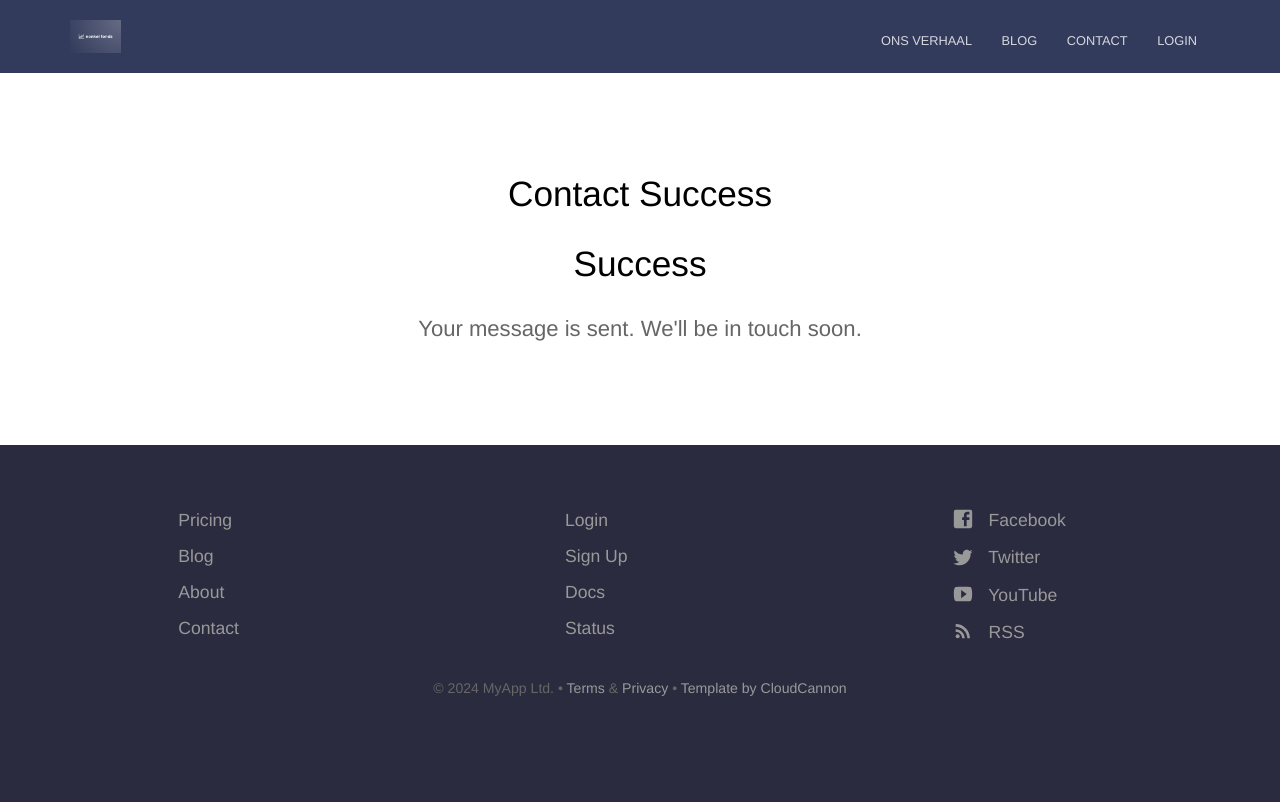
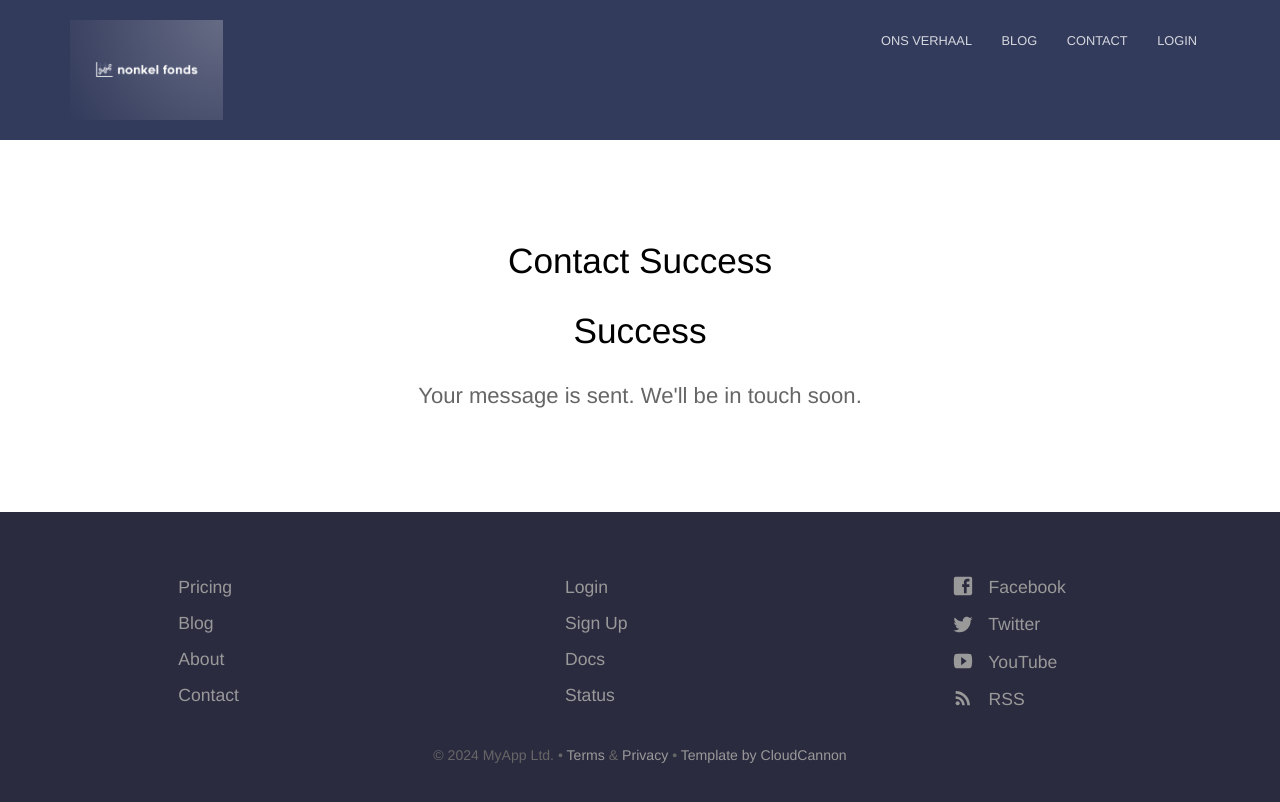
Before and after one commit to nonkelfonds/nonkelfonds.github.io, a Jekyll site: the page built from contact-success.html, in a window 1280 px wide. Shown: the top 802 px of the page. Built offline with Jekyll 4.4.1, drawn with Linux system fonts in a browser that asks for light colours.

```diff
--- a/_layouts/default.html
+++ b/_layouts/default.html
@@ -23,7 +23,7 @@
 	<body>
 		<header>
 			<div class="container">
-				<div class="company-name"><a href="{{ site.baseurl }}/"><img src="{{ site.baseurl }}/images/siteicon.png" alt="Hydra Logo" width="95" height="33" /></a></div>
+				<div class="company-name"><a href="{{ site.baseurl }}/"><img src="{{ site.baseurl }}/images/siteicon.png" alt="Hydra Logo" width="250" height="100" /></a></div>
 				{% include navigation.html %}
 			</div>
 		</header>
```
